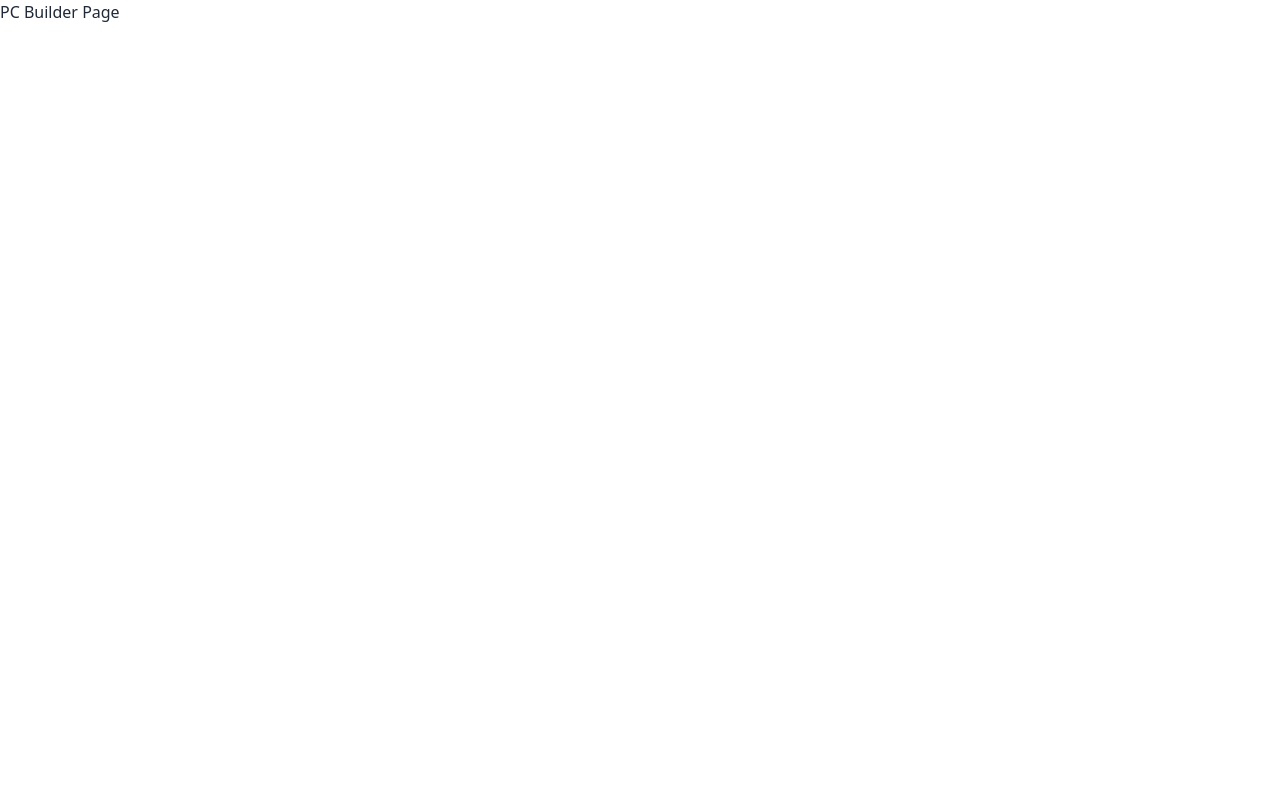
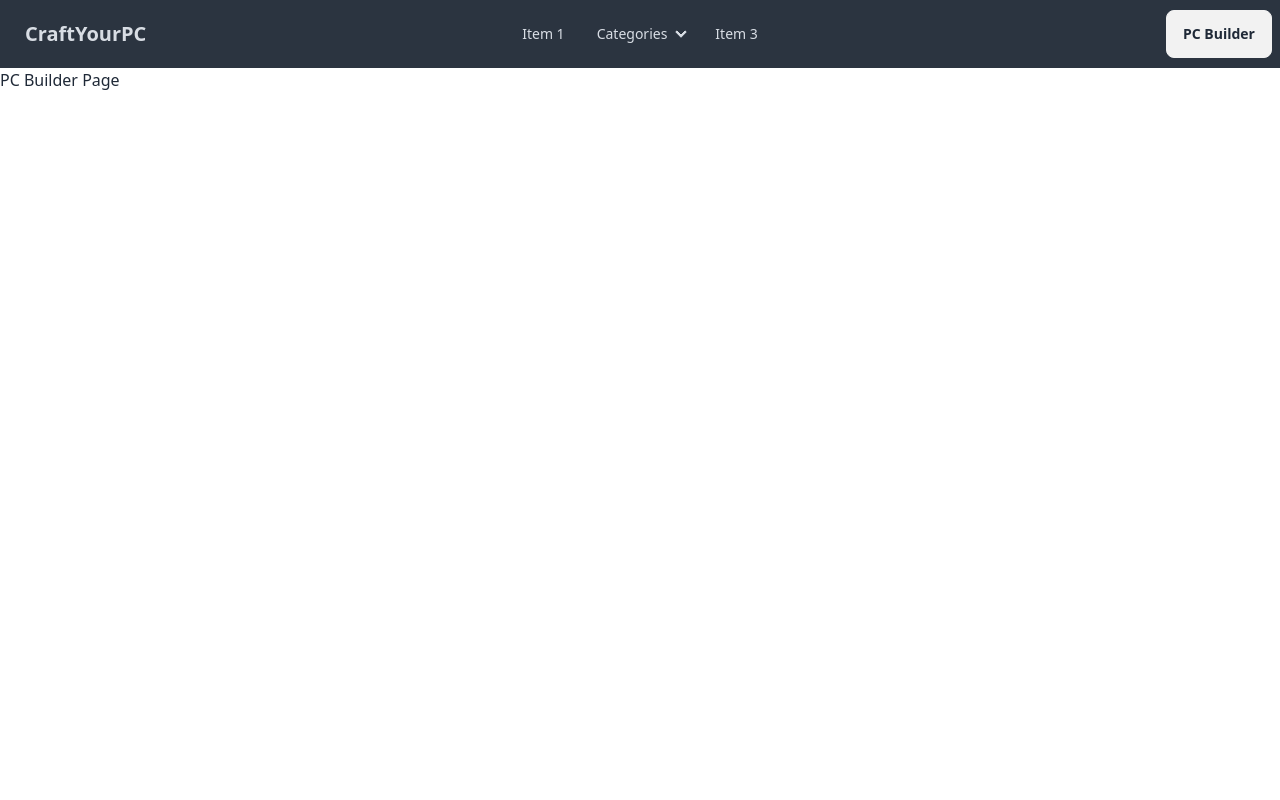
Before and after one commit to yusuf-khan-swd/craft-your-pc-client, a Next.js app: page /pc-builder in a window 1280 px wide. Shown: the top 800 px of the page. Built offline with nearby package versions, Linux system fonts and the light colour scheme.

Commit message:
add root layout to PCBuilderPage

```diff
--- a/src/pages/pc-builder.js
+++ b/src/pages/pc-builder.js
@@ -1,11 +1,16 @@
+import RootLayout from "@/components/Layouts/RootLayout";
 import React from "react";
 
 const PCBuilderPage = () => {
   return (
-    <div>
+    <div className="container">
       <h1>PC Builder Page</h1>
     </div>
   );
 };
 
 export default PCBuilderPage;
+
+PCBuilderPage.getLayout = function (page) {
+  return <RootLayout>{page}</RootLayout>;
+};
```
